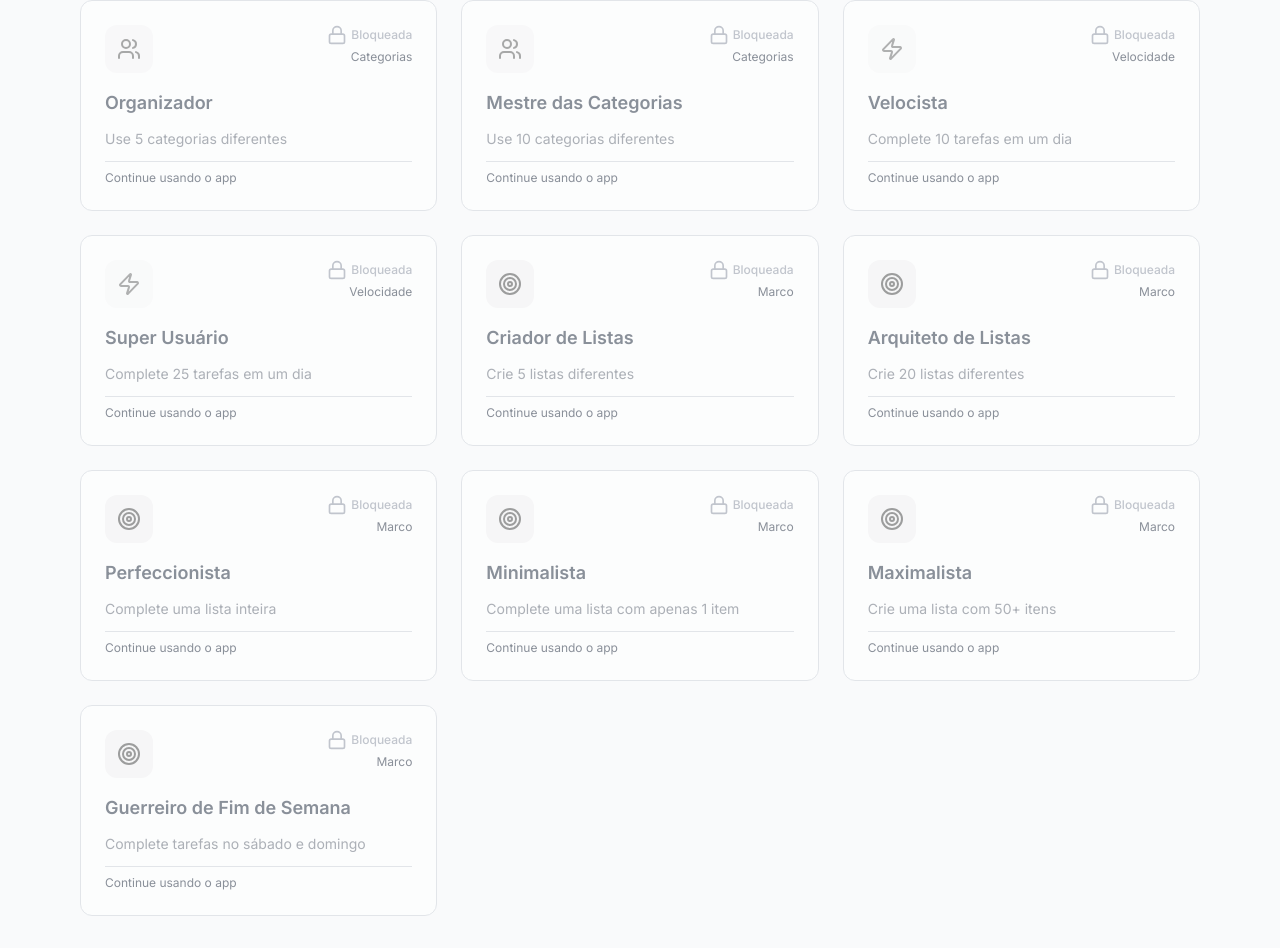
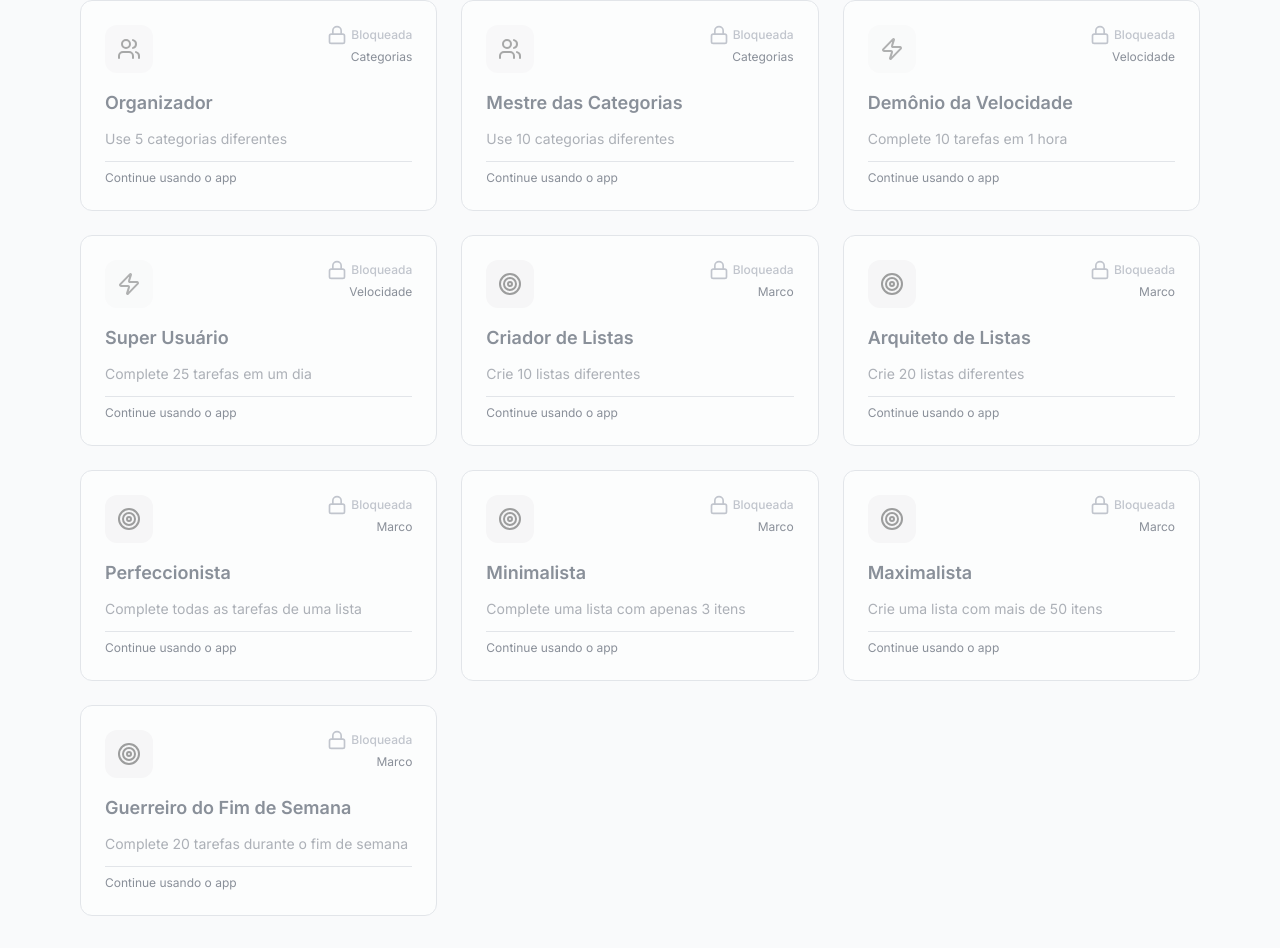
Before and after one commit to marca-patricia/quicklist-sticky-notes, a React (Vite) app: page /achievements in a window 1280 px wide. Shown: the part 1032-1980 px from the top of the page. Built offline with nearby package versions, Linux system fonts and the light colour scheme.

Commit message:
Fix achievements translation
Translate achievement templates to English.

```diff
--- a/src/contexts/LanguageContext.tsx
+++ b/src/contexts/LanguageContext.tsx
@@ -241,6 +241,26 @@ const translations = {
     'productivityHeroDesc': 'Complete 100 tarefas',
     'productivityLegend': 'Lenda da Produtividade',
     'productivityLegendDesc': 'Complete 500 tarefas',
+    'streakStarter': 'Sequência Iniciada',
+    'streakStarterDesc': 'Complete tarefas por 3 dias seguidos',
+    'streakMaster': 'Mestre das Sequências',
+    'streakMasterDesc': 'Complete tarefas por 7 dias seguidos',
+    'organizer': 'Organizador',
+    'organizerDesc': 'Use 5 categorias diferentes',
+    'speedDemon': 'Demônio da Velocidade',
+    'speedDemonDesc': 'Complete 10 tarefas em 1 hora',
+    'listCreator': 'Criador de Listas',
+    'listCreatorDesc': 'Crie 10 listas diferentes',
+    'perfectionist': 'Perfeccionista',
+    'perfectionistDesc': 'Complete todas as tarefas de uma lista',
+    'multitasker': 'Multitarefa',
+    'multitaskerDesc': 'Tenha 5 listas ativas ao mesmo tempo',
+    'minimalist': 'Minimalista',
+    'minimalistDesc': 'Complete uma lista com apenas 3 itens',
+    'maximalist': 'Maximalista',
+    'maximalistDesc': 'Crie uma lista com mais de 50 itens',
+    'weekendWarrior': 'Guerreiro do Fim de Semana',
+    'weekendWarriorDesc': 'Complete 20 tarefas durante o fim de semana',
     'overallProgress': 'Progresso Geral',
     'achievementsUnlocked': 'conquistas desbloqueadas',
     'all': 'Todas',
@@ -478,6 +498,26 @@ const translations = {
     'productivityHeroDesc': 'Complete 100 tasks',
     'productivityLegend': 'Productivity Legend',
     'productivityLegendDesc': 'Complete 500 tasks',
+    'streakStarter': 'Streak Starter',
+    'streakStarterDesc': 'Complete tasks for 3 consecutive days',
+    'streakMaster': 'Streak Master',
+    'streakMasterDesc': 'Complete tasks for 7 consecutive days',
+    'organizer': 'Organizer',
+    'organizerDesc': 'Use 5 different categories',
+    'speedDemon': 'Speed Demon',
+    'speedDemonDesc': 'Complete 10 tasks in 1 hour',
+    'listCreator': 'List Creator',
+    'listCreatorDesc': 'Create 10 different lists',
+    'perfectionist': 'Perfectionist',
+    'perfectionistDesc': 'Complete all tasks in a list',
+    'multitasker': 'Multitasker',
+    'multitaskerDesc': 'Have 5 active lists at the same time',
+    'minimalist': 'Minimalist',
+    'minimalistDesc': 'Complete a list with only 3 items',
+    'maximalist': 'Maximalist',
+    'maximalistDesc': 'Create a list with more than 50 items',
+    'weekendWarrior': 'Weekend Warrior',
+    'weekendWarriorDesc': 'Complete 20 tasks during the weekend',
     'overallProgress': 'Overall Progress',
     'achievementsUnlocked': 'achievements unlocked',
     'all': 'All',
--- a/src/pages/AchievementsPage.tsx
+++ b/src/pages/AchievementsPage.tsx
@@ -8,6 +8,29 @@ import { LanguageSwitch } from '@/components/LanguageSwitch';
 import { ThemeToggle } from '@/components/ThemeToggle';
 
 type FilterType = 'all' | 'unlocked' | 'locked';
+
+const getAchievementTranslation = (achievement: any, t: (key: string) => string) => {
+  const translationMap: Record<string, { title: string; description: string }> = {
+    'first-task': { title: t('firstStep'), description: t('firstStepDesc') },
+    'early-bird': { title: t('earlyBird'), description: t('earlyBirdDesc') },
+    'night-owl': { title: t('nightOwl'), description: t('nightOwlDesc') },
+    'task-master': { title: t('taskMaster'), description: t('taskMasterDesc') },
+    'productivity-hero': { title: t('productivityHero'), description: t('productivityHeroDesc') },
+    'legendary-achiever': { title: t('productivityLegend'), description: t('productivityLegendDesc') },
+    'streak-starter': { title: t('streakStarter'), description: t('streakStarterDesc') },
+    'streak-master': { title: t('streakMaster'), description: t('streakMasterDesc') },
+    'organizer': { title: t('organizer'), description: t('organizerDesc') },
+    'speed-demon': { title: t('speedDemon'), description: t('speedDemonDesc') },
+    'list-creator': { title: t('listCreator'), description: t('listCreatorDesc') },
+    'perfectionist': { title: t('perfectionist'), description: t('perfectionistDesc') },
+    'multitasker': { title: t('multitasker'), description: t('multitaskerDesc') },
+    'minimalist': { title: t('minimalist'), description: t('minimalistDesc') },
+    'maximalist': { title: t('maximalist'), description: t('maximalistDesc') },
+    'weekend-warrior': { title: t('weekendWarrior'), description: t('weekendWarriorDesc') }
+  };
+
+  return translationMap[achievement.id] || { title: achievement.title, description: achievement.description };
+};
 
 export const AchievementsPage: React.FC = () => {
   const { t, language } = useLanguage();
@@ -254,13 +277,20 @@ export const AchievementsPage: React.FC = () => {
 
                    {/* Achievement Content */}
                    <div className="space-y-3">
+                     {(() => {
+                       const translated = getAchievementTranslation(achievement, t);
+                       return (
+                         <>
                            <h3 className={`font-semibold text-lg ${isUnlocked ? 'text-foreground' : 'text-muted-foreground'}`}>
-                      {achievement.title}
+                             {translated.title}
                            </h3>
 
                            <p className={`text-sm ${isUnlocked ? 'text-muted-foreground' : 'text-muted-foreground/70'}`}>
-                      {achievement.description}
+                             {translated.description}
                            </p>
+                         </>
+                       );
+                     })()}
 
                     {/* Progress or Unlock Date */}
                     {isUnlocked && achievement.unlockedAt ? (
```
Lines whose indentation alone changed are shown as unchanged.
